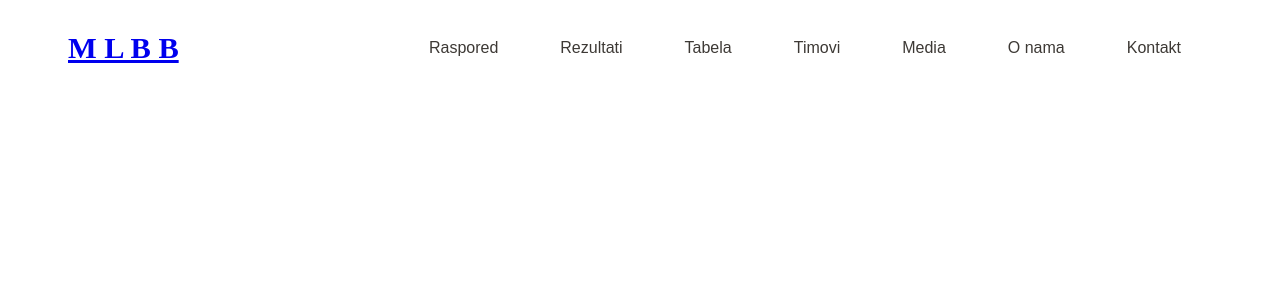
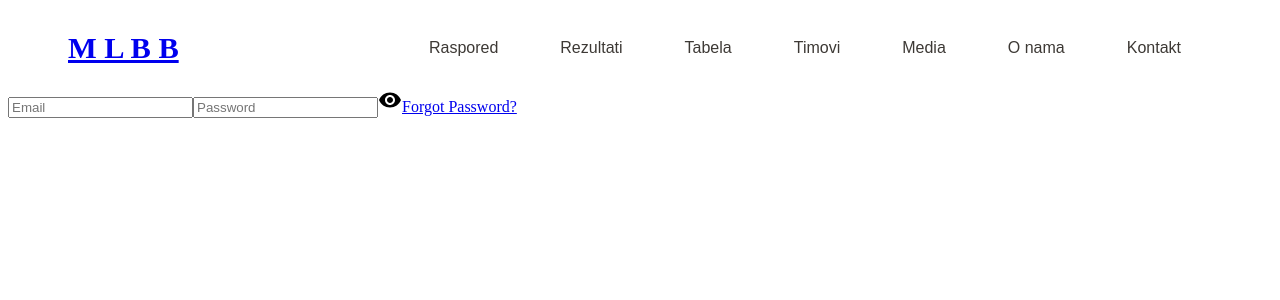
Before and after one commit to NevenaPetro/MLBB, a React (Create React App) app: page /login in a window 1280 px wide. Shown: the top 300 px of the page. Built offline with nearby package versions, Linux system fonts and the light colour scheme.

Commit message:
adding login page

```diff
--- a/package.json
+++ b/package.json
@@ -3,6 +3,10 @@
   "version": "0.1.0",
   "private": true,
   "dependencies": {
+    "@emotion/react": "^11.10.6",
+    "@emotion/styled": "^11.10.6",
+    "@mui/icons-material": "^5.11.16",
+    "@mui/material": "^5.12.0",
     "@testing-library/jest-dom": "^5.16.5",
     "@testing-library/react": "^13.4.0",
     "@testing-library/user-event": "^13.5.0",
--- a/public/index.html
+++ b/public/index.html
@@ -2,19 +2,17 @@
 <html lang="en">
   <head>
     <meta charset="utf-8" />
-    <link rel="icon" href="%PUBLIC_URL%/favicon.ico" />
+
     <meta name="viewport" content="width=device-width, initial-scale=1" />
     <meta name="theme-color" content="#000000" />
     <meta
       name="description"
       content="Web site created using create-react-app"
     />
-    <link rel="apple-touch-icon" href="%PUBLIC_URL%/logo192.png" />
-    <link rel="manifest" href="%PUBLIC_URL%/manifest.json" />
+
     <title>MLBB</title>
   </head>
   <body>
-    <noscript>You need to enable JavaScript to run this app.</noscript>
     <div id="root"></div>
   </body>
 </html>
--- a/src/App.js
+++ b/src/App.js
@@ -1,22 +1,25 @@
 import React, { useState } from "react";
-import { ApplicationProvider } from './context/AplicationContext';
-import { Routes, Route } from 'react-router-dom';
-import Header from './components/Header/Header';
-import HomePage from './pages/HomePage';
-import ONamaPage from './pages/ONamaPage';
-import RasporedPage from './pages/RasporedPage';
-import TabelaPage from './pages/TabelaPage';
-import TimoviPage from './pages/TimoviPage';
-import RezultatiPage from './pages/RezultatiPage';
-import MediaPage from './pages/MediaPage';
-import KontaktPage from './pages/KontaktPage';
-import Footer from './components/Footer';
+import { ApplicationProvider } from "./context/AplicationContext";
+import { Routes, Route } from "react-router-dom";
+import Header from "./components/Header/Header";
+import HomePage from "./pages/HomePage";
+import ONamaPage from "./pages/ONamaPage";
+import RasporedPage from "./pages/RasporedPage";
+import TabelaPage from "./pages/TabelaPage";
+import TimoviPage from "./pages/TimoviPage";
+import RezultatiPage from "./pages/RezultatiPage";
+import MediaPage from "./pages/MediaPage";
+import KontaktPage from "./pages/KontaktPage";
+import Footer from "./components/Footer";
+import LoginPage from "./pages/LoginPage";
 
 function App() {
   //const [token, setToken] = useState(localStorage.getItem("token"));
+  const bla='bla'
   return (
-    <ApplicationProvider>
+    <ApplicationProvider value={bla}>
       <Header />
+
         <Routes>
           <Route exact path="/" element={<HomePage />} />
           <Route path="/raspored" element={<RasporedPage />} />
@@ -26,7 +29,9 @@ function App() {
           <Route path="/media" element={<MediaPage />} />
           <Route path="/onama" element={<ONamaPage />} />
           <Route path="/kontakt" element={<KontaktPage />} />
+          <Route path="/login" element={<LoginPage />} />
         </Routes>
+
       <Footer />
     </ApplicationProvider>
   );
--- a/src/components/Header/Header.jsx
+++ b/src/components/Header/Header.jsx
@@ -34,6 +34,7 @@ function Header() {
           <Link to="/kontakt">
             <button className="header-btn">Kontakt</button>
           </Link>
+
         </nav>
       </header>
     </>
--- a/src/pages/LoginPage.jsx
+++ b/src/pages/LoginPage.jsx
@@ -1,11 +1,48 @@
-import React from 'react'
+import React from "react";
+import { useState } from "react";
+import { Link, useNavigate } from "react-router-dom";
+import VisibilityIcon from "@mui/icons-material/Visibility";
 
 function LoginPage() {
+  const [showPassword, setShowPassword] = useState(false);
+  const [formData, setFormData] = useState({
+    email: "",
+    password: "",
+  });
+  const { email, password } = formData;
+
+  const onChange = (event) => {
+    setFormData((prevState) => ({
+      ...prevState,
+      [event.target.id]: event.target.value,
+    }));
+  };
+
   return (
-    <div>
-      <h1>Login</h1>
-    </div>
-  )
+    <>
+      <form>
+        <input
+          type="email"
+          placeholder="Email"
+          id="email"
+          value={email}
+          onChange={onChange}
+        />
+        <input
+          type={showPassword ? "text" : "password"}
+          placeholder="Password"
+          id="password"
+          value={password}
+          onChange={onChange}
+        />
+        <VisibilityIcon
+          alt="show password"
+          onClick={() => setShowPassword((prevState) => !prevState)}
+        />
+        <Link to="/forgot-password">Forgot Password?</Link>
+      </form>
+    </>
+  );
 }
 
-export default LoginPage
+export default LoginPage;
```
Also changed, not shown: 1 other file (tests, documents, lock files or other folders). Lines whose indentation alone changed are shown as unchanged.
